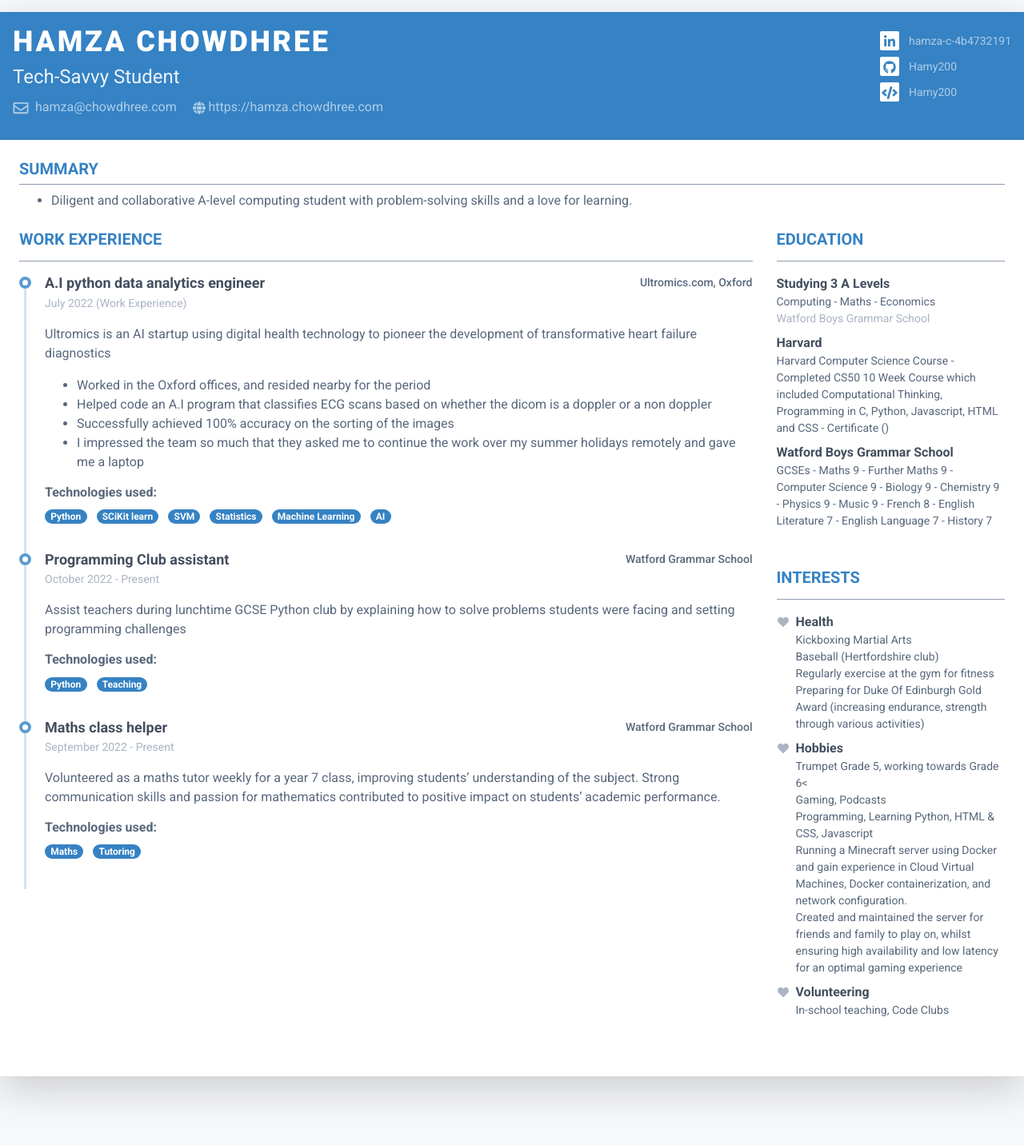
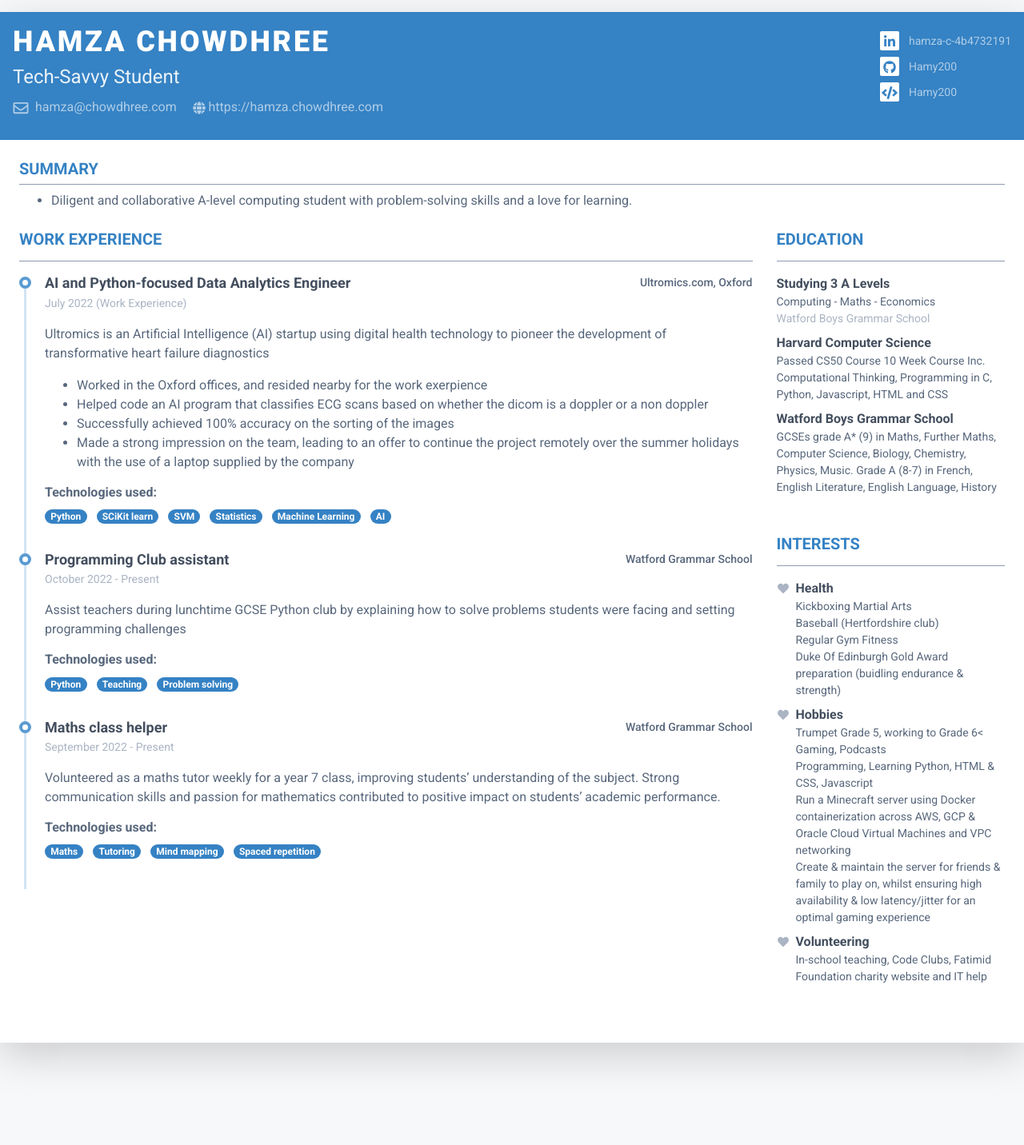
Before and after one commit to Hamy200/resume, a Jekyll site: the page built from index.markdown, in a window 1280 px wide. Shown: the whole page at 80% size. Built offline with Jekyll 4.4.1, drawn with Linux system fonts in a browser that asks for light colours; nearby versions of some CDN libraries; after the commit the page ends 1390 px from its top, so only the background shows below that.

Commit message:
Update data.yml

```diff
--- a/_data/data.yml
+++ b/_data/data.yml
@@ -12,25 +12,25 @@ education:
   - degree: Studying 3 A Levels
     university: Computing - Maths - Economics
     time: Watford Boys Grammar School
-  - degree: Harvard
-    university: Harvard Computer Science Course - Completed CS50 10 Week Course
-      which included Computational Thinking, Programming in C, Python,
-      Javascript, HTML and CSS - Certificate ()
+  - degree: Harvard Computer Science
+    university: Passed CS50 Course 10 Week Course
+      Inc. Computational Thinking, Programming in C, Python,
+      Javascript, HTML and CSS
   - degree: Watford Boys Grammar School
-    university: GCSEs - Maths 9 - Further Maths 9 - Computer Science 9 - Biology 9 -
-      Chemistry 9 - Physics 9 - Music 9 - French 8 - English Literature 7 -
-      English Language 7 - History 7
+    university: GCSEs grade A* (9) in Maths, Further Maths, Computer Science, Biology,
+      Chemistry, Physics, Music. Grade A (8-7) in French, English Literature,
+      English Language, History
 
 experiences:
-  - role: A.I python data analytics engineer
+  - role: AI and Python-focused Data Analytics Engineer
     time: July 2022 (Work Experience)
     company: Ultromics.com, Oxford
     details: |
-      Ultromics is an AI startup using digital health technology to pioneer the development of transformative heart failure diagnostics
-      - Worked in the Oxford offices, and resided nearby for the period
-      - Helped code an A.I program that classifies ECG scans based on whether the dicom is a doppler or a non doppler
+      Ultromics is an Artificial Intelligence (AI) startup using digital health technology to pioneer the development of transformative heart failure diagnostics
+      - Worked in the Oxford offices, and resided nearby for the work exerpience
+      - Helped code an AI program that classifies ECG scans based on whether the dicom is a doppler or a non doppler
       - Successfully achieved 100% accuracy on the sorting of the images
-      - I impressed the team so much that they asked me to continue the work over my summer holidays remotely and gave me a laptop
+      - Made a strong impression on the team, leading to an offer to continue the project remotely over the summer holidays with the use of a laptop supplied by the company
 
     technologies:
       - Python
@@ -49,6 +49,7 @@ experiences:
     technologies:
       - Python
       - Teaching
+      - Problem solving
 
   - role:  Maths class helper
     time: September 2022 - Present
@@ -61,13 +62,15 @@ experiences:
     technologies:
       - Maths
       - Tutoring
+      - Mind mapping
+      - Spaced repetition
 awards:
   - name: Health
     description: |
-      Kickboxing Martial Arts<br> Baseball (Hertfordshire club)<br> Regularly exercise at the gym for fitness<br>Preparing for Duke Of Edinburgh Gold Award (increasing endurance, strength through various activities)
+      Kickboxing Martial Arts<br> Baseball (Hertfordshire club)<br>Regular Gym Fitness <br>Duke Of Edinburgh Gold Award preparation (buidling endurance & strength)
   - name: Hobbies
     description: |
-       Trumpet Grade 5, working towards Grade 6<<br> Gaming, Podcasts<br>Programming, Learning Python, HTML & CSS, Javascript<br>Running a Minecraft server using Docker and gain experience in Cloud Virtual Machines, Docker containerization, and network configuration. <br> Created and maintained the server for friends and family to play on, whilst ensuring high availability and low latency for an optimal gaming experience
+       Trumpet Grade 5, working to Grade 6<<br> Gaming, Podcasts<br>Programming, Learning Python, HTML & CSS, Javascript<br>Run a Minecraft server using Docker containerization across AWS, GCP & Oracle Cloud Virtual Machines and VPC networking<br>Create & maintain the server for friends & family to play on, whilst ensuring high availability & low latency/jitter for an optimal gaming experience
   - name: Volunteering
     description: |
-       In-school teaching, Code Clubs
+       In-school teaching, Code Clubs, Fatimid Foundation charity website and IT help
```
